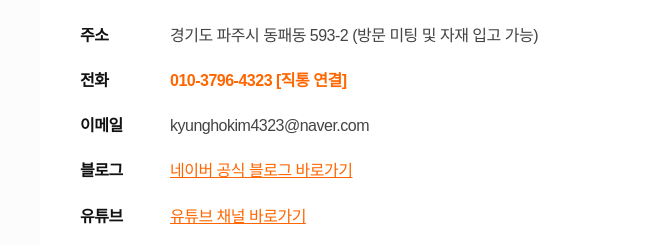
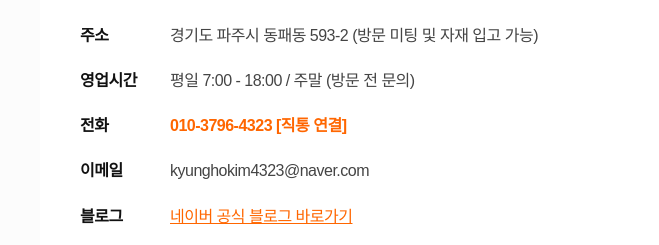
Before and after one commit to sinsungCNC/main-site, a plain HTML site: page index.html in a window 1280 px wide. Shown: the part 3397-3642 px from the top of the page, 0-659 px from the left. Drawn offline with Linux system fonts and the light colour scheme.

Commit message:
Add files via upload

```diff
--- a/index.html
+++ b/index.html
@@ -263,6 +263,7 @@
                 <p style="font-size: 15px; color: #555;">신성CNC는 도면(CAD/DXF/STEP) 기반의 정밀 가공 및 기계 제작 전문 공장입니다. 현장 실무 엔지니어가 도면을 직접 검토하고 상담을 진행하오니, 이메일로 도면을 먼저 송부해 주신 후 직통 번호로 연락 주시면 가장 신속한 견적 확인 및 작업 일정 조율이 가능합니다.</p>
                 <ul class="info-list">
                     <li><strong>주소</strong><span>경기도 파주시 동패동 593-2 (방문 미팅 및 자재 입고 가능)</span></li>
+                    <li><strong>영업시간</strong><span>평일 7:00 - 18:00  /  주말 (방문 전 문의)</span></li>
                     <li><strong>전화</strong><span style="font-weight: bold; color: #ff6600;">010-3796-4323 [직통 연결]</span></li>
                     <li><strong>이메일</strong><span>kyunghokim4323@naver.com</span></li>
                     <li><strong>블로그</strong><span><a href="https://blog.naver.com/kyunghokim4323" target="_blank">네이버 공식 블로그 바로가기</a></span></li>
```
